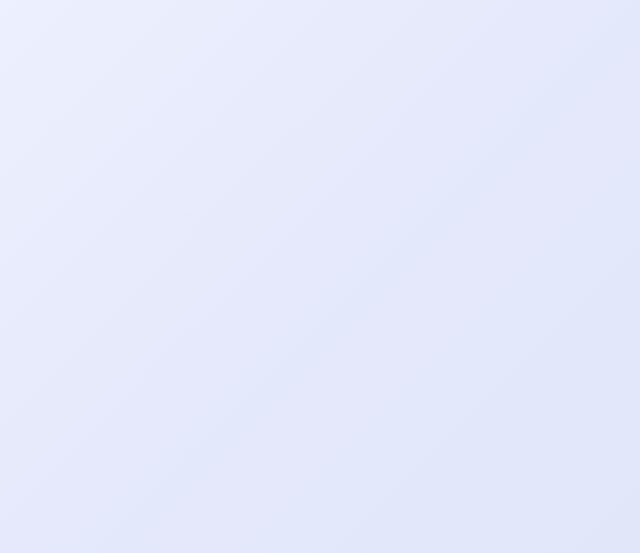
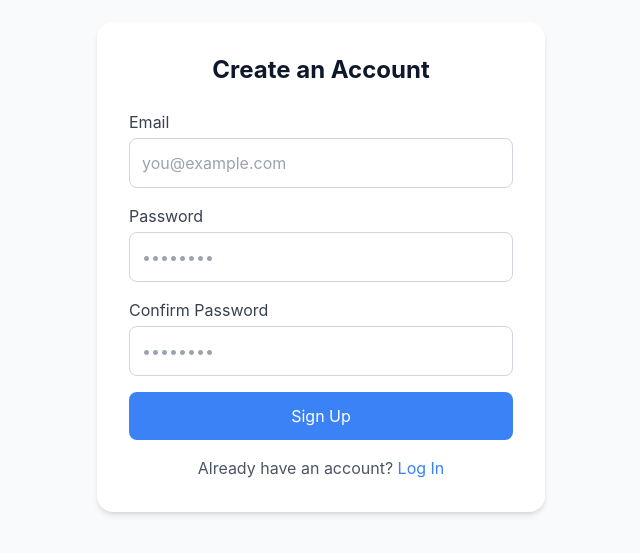
Before and after one commit to StormHacks-2025/ProjectCourseBuilder, a React app in the folder frontend/: page /signup in a window 1280 px wide. Before the commit this address had no page. Shown: the part 133-686 px from the top of the page, without its empty margins (319-959 px from the left). Built offline with nearby package versions, Linux system fonts and the light colour scheme; the HTML template or start-up script is replaced by a standard one.

Commit message:
added sign/login page and button on dash to sign in

```diff
--- a/frontend/src/main.jsx
+++ b/frontend/src/main.jsx
@@ -9,11 +9,18 @@ import Builder from "./pages/Builder.jsx";
 import Community from "./pages/Community.jsx";
 import Settings from "./pages/Settings.jsx";
 import {Pricing} from "./pages/Pricing.jsx";
+import Login from "./pages/Login.jsx";
+import Signup from "./pages/SignUp.jsx";
 
 createRoot(document.getElementById("root")).render(
   <StrictMode>
     <BrowserRouter>
       <Routes>
+        {/* Standalone Login route */}
+        <Route path="/login" element={<Login />} />
+        <Route path="/signup" element={<Signup />} />
+
+
         <Route path="/" element={<App />}>
           <Route path="dashboard" element={<Dashboard />} />
           <Route path="builder" element={<Builder />} />
--- a/frontend/src/pages/Dashboard.jsx
+++ b/frontend/src/pages/Dashboard.jsx
@@ -1,3 +1,4 @@
+import { Link } from "react-router-dom";
 import Profile from '../dashboard/Profile.jsx';
 import Schedule from '../dashboard/Schedule.jsx';
 import QuickActions from '../dashboard/QuickActions.jsx';
@@ -12,6 +13,14 @@ export default function Dashboard() {
           <p className="dashboard-page__subtitle">Your current progress overview</p>
         </div>
 
+        <div className="flex flex-col items-end gap-2">
+          <Link
+            to="/login"
+            className="bg-black text-white px-4 py-2 rounded-lg hover:bg-gray-800 transition"
+          >
+            Sign In
+          </Link>
+
           <form className="dashboard-search" role="search">
             <span className="dashboard-search__icon" aria-hidden>
               🔍
@@ -23,6 +32,7 @@ export default function Dashboard() {
               aria-label="Search"
             />
           </form>
+        </div>
       </header>
 
       <div className="dashboard-grid">
--- /dev/null
+++ b/frontend/src/pages/Login.jsx
@@ -0,0 +1,66 @@
+import React, { useState } from "react";
+import { useNavigate } from "react-router-dom";
+
+export default function Login() {
+  const [email, setEmail] = useState("");
+  const [password, setPassword] = useState("");
+  const navigate = useNavigate();
+
+  const handleLogin = (e) => {
+    e.preventDefault();
+
+    // Placeholder auth logic
+    if (email === "test@example.com" && password === "password") {
+      navigate("/dashboard");
+    } else {
+      alert("Invalid email or password");
+    }
+  };
+
+  return (
+    <div className="min-h-screen flex items-center justify-center bg-gray-50">
+      <div className="bg-white shadow-md rounded-2xl p-8 w-full max-w-md">
+        <h2 className="text-3xl font-semibold mb-6 text-center text-gray-800">
+          Welcome Back
+        </h2>
+        <p className="text-gray-500 text-center mb-8">
+          Log in to access your personalized course recommendations.
+        </p>
+
+        <form onSubmit={handleLogin} className="flex flex-col gap-5">
+          <input
+            type="email"
+            placeholder="Email"
+            className="border border-gray-300 rounded-lg p-3 focus:ring-2 focus:ring-blue-500 outline-none"
+            value={email}
+            onChange={(e) => setEmail(e.target.value)}
+            required
+          />
+
+          <input
+            type="password"
+            placeholder="Password"
+            className="border border-gray-300 rounded-lg p-3 focus:ring-2 focus:ring-blue-500 outline-none"
+            value={password}
+            onChange={(e) => setPassword(e.target.value)}
+            required
+          />
+
+          <button
+            type="submit"
+            className="bg-blue-500 text-white py-3 rounded-lg hover:bg-blue-600 transition font-semibold"
+          >
+            Log In
+          </button>
+        </form>
+
+        <p className="text-sm text-gray-600 text-center mt-6">
+          Don’t have an account?{" "}
+          <a href="/signup" className="text-blue-500 hover:underline">
+            Sign up
+          </a>
+        </p>
+      </div>
+    </div>
+  );
+}
--- /dev/null
+++ b/frontend/src/pages/SignUp.jsx
@@ -0,0 +1,82 @@
+import React, { useState } from "react";
+import { Link, useNavigate } from "react-router-dom";
+
+export default function Signup() {
+  const [email, setEmail] = useState("");
+  const [password, setPassword] = useState("");
+  const [confirmPassword, setConfirmPassword] = useState("");
+  const navigate = useNavigate();
+
+  function handleSignup(e) {
+    e.preventDefault();
+
+    if (password !== confirmPassword) {
+      alert("Passwords do not match!");
+      return;
+    }
+
+    // Add real signup logic here (API call, Supabase, Firebase, etc.)
+    console.log("Signed up with:", email);
+    navigate("/login");
+  }
+
+  return (
+    <div className="flex items-center justify-center min-h-screen bg-gray-50">
+      <div className="bg-white p-8 rounded-2xl shadow-md w-full max-w-md">
+        <h1 className="text-2xl font-bold text-center mb-6">Create an Account</h1>
+
+        <form onSubmit={handleSignup} className="space-y-4">
+          <div>
+            <label className="block text-gray-700 mb-1">Email</label>
+            <input
+              type="email"
+              value={email}
+              onChange={(e) => setEmail(e.target.value)}
+              className="w-full p-3 border border-gray-300 rounded-lg focus:outline-none focus:ring-2 focus:ring-blue-500"
+              placeholder="you@example.com"
+              required
+            />
+          </div>
+
+          <div>
+            <label className="block text-gray-700 mb-1">Password</label>
+            <input
+              type="password"
+              value={password}
+              onChange={(e) => setPassword(e.target.value)}
+              className="w-full p-3 border border-gray-300 rounded-lg focus:outline-none focus:ring-2 focus:ring-blue-500"
+              placeholder="••••••••"
+              required
+            />
+          </div>
+
+          <div>
+            <label className="block text-gray-700 mb-1">Confirm Password</label>
+            <input
+              type="password"
+              value={confirmPassword}
+              onChange={(e) => setConfirmPassword(e.target.value)}
+              className="w-full p-3 border border-gray-300 rounded-lg focus:outline-none focus:ring-2 focus:ring-blue-500"
+              placeholder="••••••••"
+              required
+            />
+          </div>
+
+          <button
+            type="submit"
+            className="w-full bg-blue-500 text-white p-3 rounded-lg hover:bg-blue-600 transition"
+          >
+            Sign Up
+          </button>
+        </form>
+
+        <p className="text-center text-gray-600 mt-4">
+          Already have an account?{" "}
+          <Link to="/login" className="text-blue-500 hover:underline">
+            Log In
+          </Link>
+        </p>
+      </div>
+    </div>
+  );
+}
```
Lines whose indentation alone changed are shown as unchanged.
